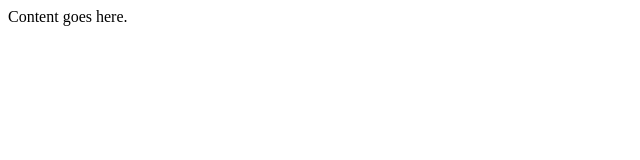
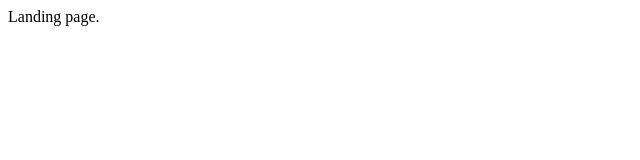
Before and after one commit to xebradelta/XD, a plain HTML site: page index.html in a window 1280 px wide. Shown: the full height of the page, 0-640 px from the left. Drawn offline with Linux system fonts and the light colour scheme.

Commit message:
updated landing page

```diff
--- a/index.html
+++ b/index.html
@@ -2,11 +2,11 @@
     <!doctype html>
     <html>
     <head>
-    <title>Our Funky HTML Page</title>
+    <title>Landing Page</title>
     <meta name="description" content="Our first page">
     <meta name="keywords" content="html tutorial template">
     </head>
     <body>
-    Content goes here.
+    Landing page.
     </body>
     </html>
```
